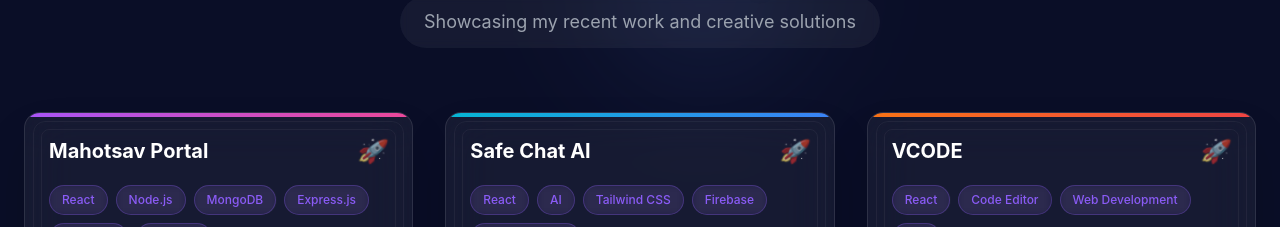
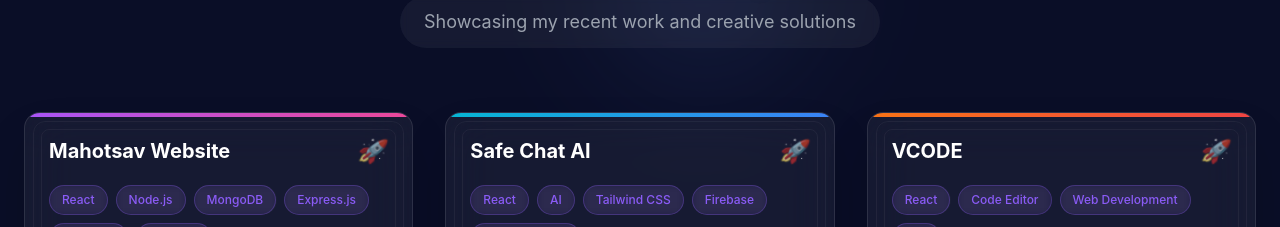
Before and after one commit to Chanikyachowdarysamineni/MY-Portfolio, a React (Vite) app: page / in a window 1280 px wide. Shown: the part 960-1187 px from the top of the page. Built offline with nearby package versions, Linux system fonts and the light colour scheme.

Commit message:
Update first project: rename to Mahotsav Website and add GitHub link

```diff
--- a/src/components/Projects.jsx
+++ b/src/components/Projects.jsx
@@ -192,10 +192,10 @@
 const Projects = () => {
   const projects = [
     {
-      title: 'Mahotsav Portal',
+      title: 'Mahotsav Website',
       tags: ['React', 'Node.js', 'MongoDB', 'Express.js', 'Socket.io', 'Firebase'],
       gradient: 'from-purple-500 to-pink-500',
-      github: 'https://github.com/Chanikyachowdarysamineni',
+      github: 'https://github.com/Chanikyachowdarysamineni/Mahotsav-Website.git',
       live: 'https://vignanmahotsav.in/'
     },
     {
```
